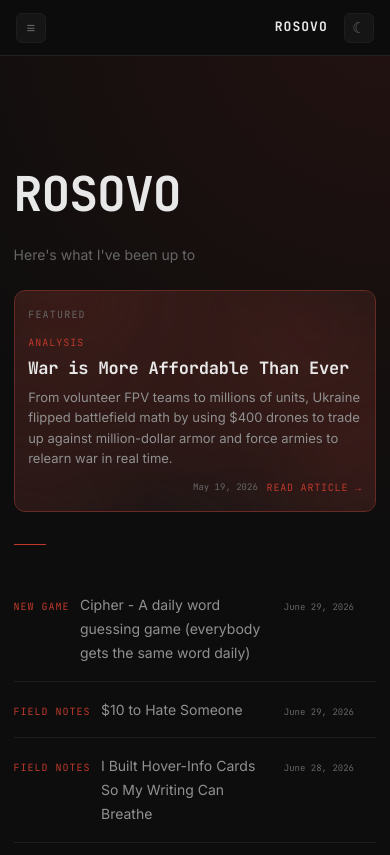
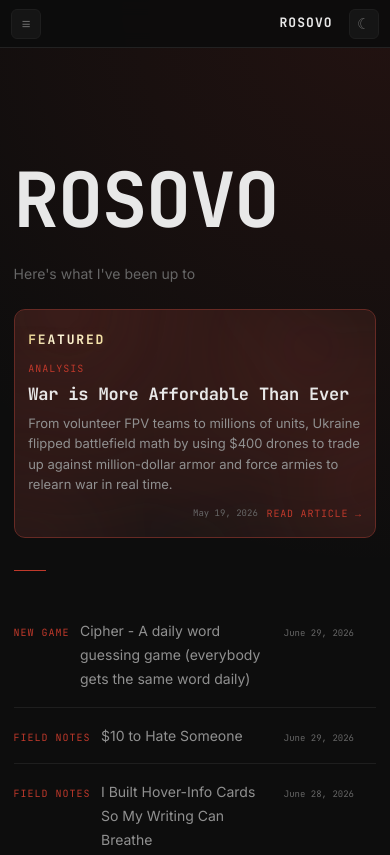
Before and after one commit to Rosovo/Website, a plain HTML site: page index.html in a window 390 px wide. Shown: the top 855 px of the page. Drawn offline with Linux system fonts and the light colour scheme.

Commit message:
Bump site version to v1.38

```diff
--- a/css/style.css
+++ b/css/style.css
@@ -81,8 +81,8 @@ nav {
   display: flex;
   align-items: center;
   justify-content: space-between;
-  padding: 0 1.25rem;
-  min-height: 56px;
+  padding: 0 0.75rem;
+  min-height: 50px;
   gap: 0.75rem;
 }
 
@@ -182,7 +182,7 @@ main {
 
 .hero-name {
   font-family: var(--mono);
-  font-size: clamp(48px, 10vw, 80px);
+  font-size: clamp(76px, 16vw, 138px);
   font-weight: 700;
   letter-spacing: -0.02em;
   color: var(--text);
@@ -266,12 +266,29 @@ main {
 .featured-label {
   position: relative;
   z-index: 1;
+  display: inline-block;
   font-family: var(--mono);
-  font-size: 10px;
-  letter-spacing: 0.12em;
+  font-size: 13px;
+  font-weight: 700;
+  letter-spacing: 0.14em;
   text-transform: uppercase;
-  color: var(--text-dim);
-  margin-bottom: 0.7rem;
+  color: transparent;
+  background: linear-gradient(
+    90deg,
+    #f7e7b0 0%,
+    #fffdf5 18%,
+    #d7b95f 42%,
+    #fff8de 68%,
+    #f2d98d 100%
+  );
+  background-size: 240% 100%;
+  background-clip: text;
+  -webkit-background-clip: text;
+  -webkit-text-fill-color: transparent;
+  padding: 0.03rem 0;
+  margin-bottom: 0.55rem;
+  animation: featuredLabelShine 8s ease-in-out infinite;
+  text-shadow: 0 0 8px rgba(255, 233, 171, 0.1);
 }
 
 .featured-title {
@@ -336,6 +353,19 @@ main {
   50% {
     opacity: 0.56;
     transform: translate3d(-12%, 9%, 0) scale(1.18);
+  }
+}
+
+@keyframes featuredLabelShine {
+  0%,
+  100% {
+    background-position: 0% 50%;
+    text-shadow: 0 0 8px rgba(255, 233, 171, 0.08);
+  }
+
+  50% {
+    background-position: 100% 50%;
+    text-shadow: 0 0 12px rgba(255, 244, 209, 0.16);
   }
 }
 
@@ -864,8 +894,9 @@ a.game-card:focus-visible {
 
 @media (max-width: 860px) {
   nav {
-    padding: 0.55rem 1rem;
+    padding: 0.4rem 0.7rem;
     flex-wrap: wrap;
+    min-height: 48px;
   }
 
   .menu-toggle {
@@ -958,7 +989,7 @@ a.game-card:focus-visible {
   }
 
   .hero-name {
-    font-size: clamp(40px, 13vw, 56px);
+    font-size: clamp(58px, 20vw, 86px);
   }
 
   .music-player__controls {
@@ -990,4 +1021,12 @@ a.game-card:focus-visible {
     opacity: 0.26;
     transform: none;
   }
+
+  .featured-label {
+    animation: none;
+    color: #e8d8a7;
+    background: none;
+    -webkit-text-fill-color: initial;
+    text-shadow: none;
+  }
 }
--- a/data/articles.json
+++ b/data/articles.json
@@ -92,8 +92,8 @@
     "kind": "music",
     "title": "Blue Blade",
     "tag": "Music",
-    "date": "2025-12-22",
-    "dateLabel": "Dec 22, 2025",
+    "date": "2025-07-06",
+    "dateLabel": "July 6, 2025",
     "audioSrc": "music/Blue Blade.mp3"
   }
 ]
```
Also changed, not shown: about.html (+1 -1 lines).
